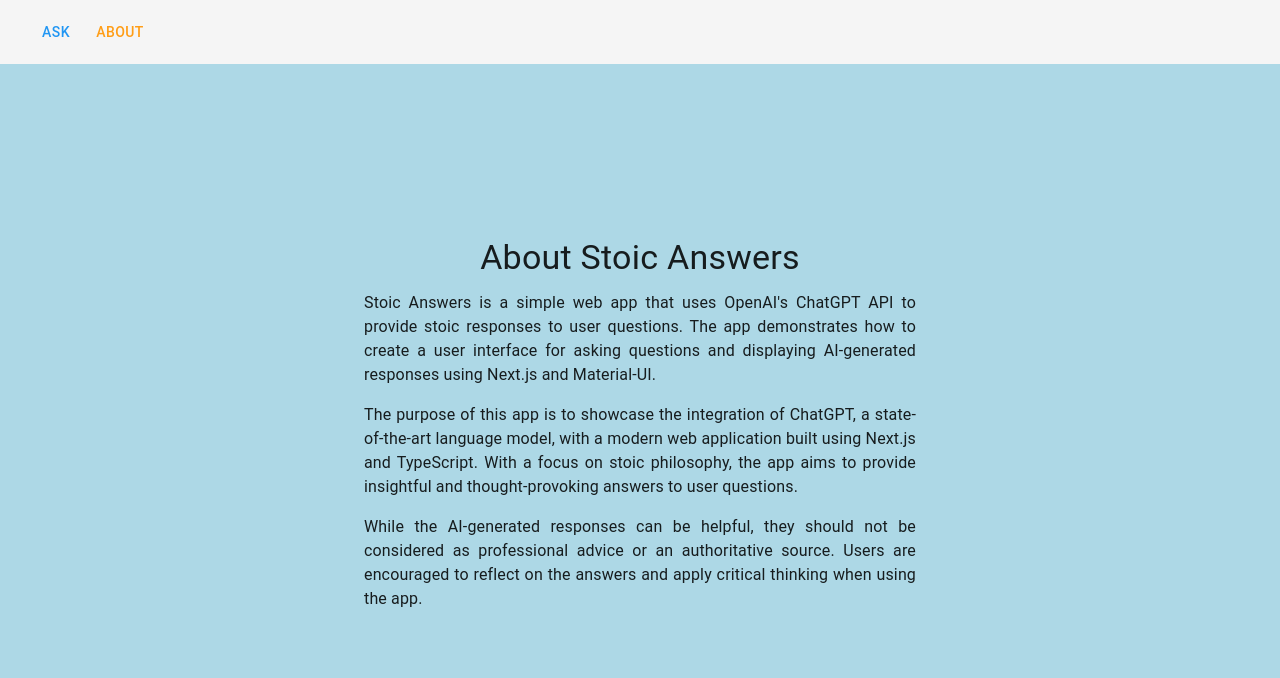
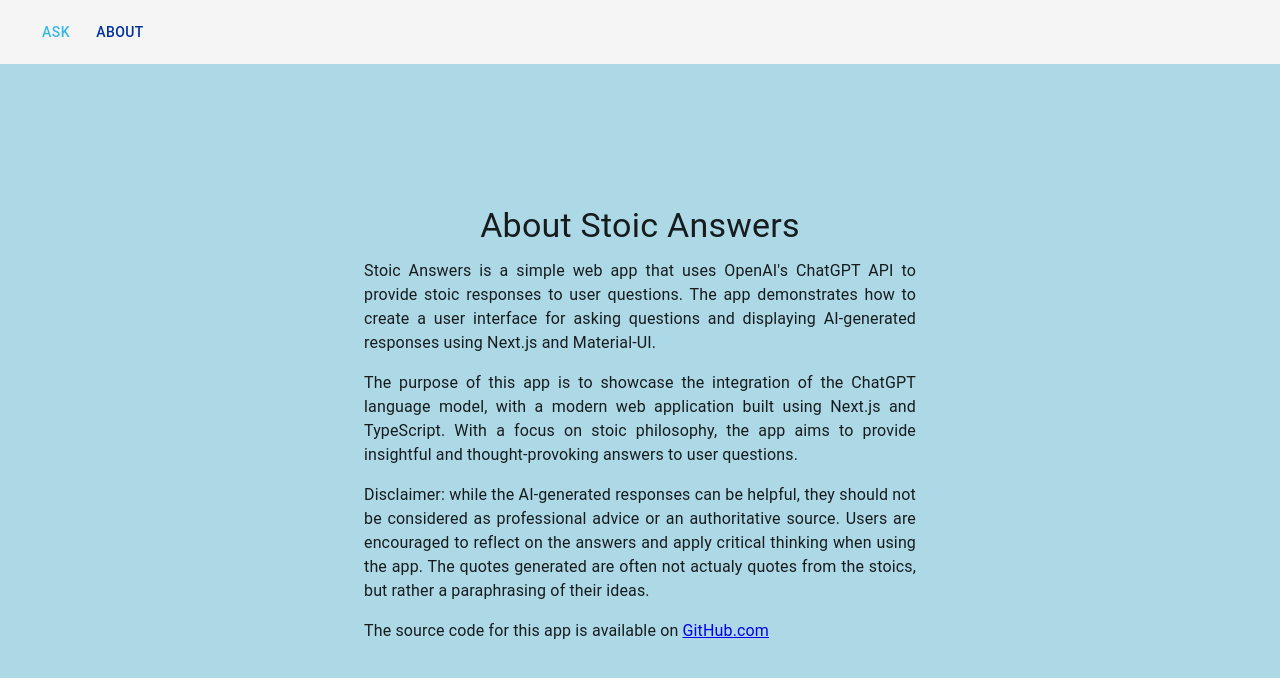
Before and after one commit to shadoath/stoic-responses, a Next.js app: page /about in a window 1280 px wide. Shown: the top 678 px of the page. Built offline with nearby package versions, Linux system fonts and the light colour scheme.

Commit message:
Improve theme, add clear button. link to source code

```diff
--- a/lib/theme.ts
+++ b/lib/theme.ts
@@ -3,10 +3,10 @@
 const theme = createTheme({
   palette: {
     primary: {
-      main: "#2196f3", // A shade of blue for primary color
+      main: "#37B8E2", // A shade of blue for primary color
     },
     secondary: {
-      main: "#FF9D16", // A different shade of blue for secondary color
+      main: "#00329C", // A different shade of blue for secondary color
     },
     background: {
       default: "#e3f2fd", // A light blue background color
--- a/pages/about.tsx
+++ b/pages/about.tsx
@@ -23,15 +23,22 @@
           asking questions and displaying AI-generated responses using Next.js and Material-UI.
         </Typography>
         <Typography variant="body1" align="justify" paragraph>
-          The purpose of this app is to showcase the integration of ChatGPT, a state-of-the-art
-          language model, with a modern web application built using Next.js and TypeScript. With a
-          focus on stoic philosophy, the app aims to provide insightful and thought-provoking
-          answers to user questions.
+          The purpose of this app is to showcase the integration of the ChatGPT language model, with
+          a modern web application built using Next.js and TypeScript. With a focus on stoic
+          philosophy, the app aims to provide insightful and thought-provoking answers to user
+          questions.
         </Typography>
         <Typography variant="body1" align="justify" paragraph>
-          While the AI-generated responses can be helpful, they should not be considered as
-          professional advice or an authoritative source. Users are encouraged to reflect on the
-          answers and apply critical thinking when using the app.
+          Disclaimer: while the AI-generated responses can be helpful, they should not be considered
+          as professional advice or an authoritative source. Users are encouraged to reflect on the
+          answers and apply critical thinking when using the app. The quotes generated are often not
+          actualy quotes from the stoics, but rather a paraphrasing of their ideas.
+        </Typography>
+        <Typography variant="body1" align="justify" paragraph>
+          The source code for this app is available on{" "}
+          <a href="https://github.com/shadoath/stoic-responses" target="_blank" rel="noreferrer">
+            GitHub.com
+          </a>
         </Typography>
       </Container>
     </Box>
```
Also changed, not shown: middleware/ratelimiter.ts (deleted, +0 -30 lines), pages/index.tsx (+14 -3 lines).
